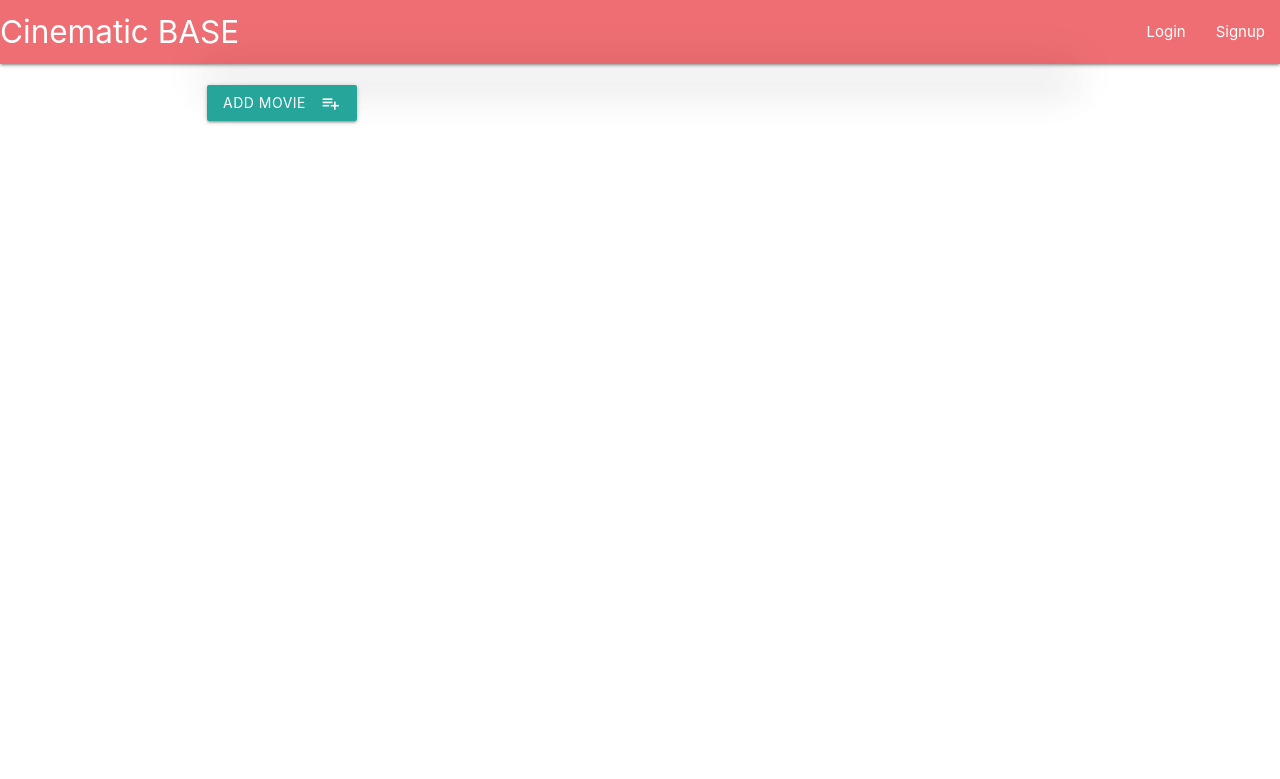
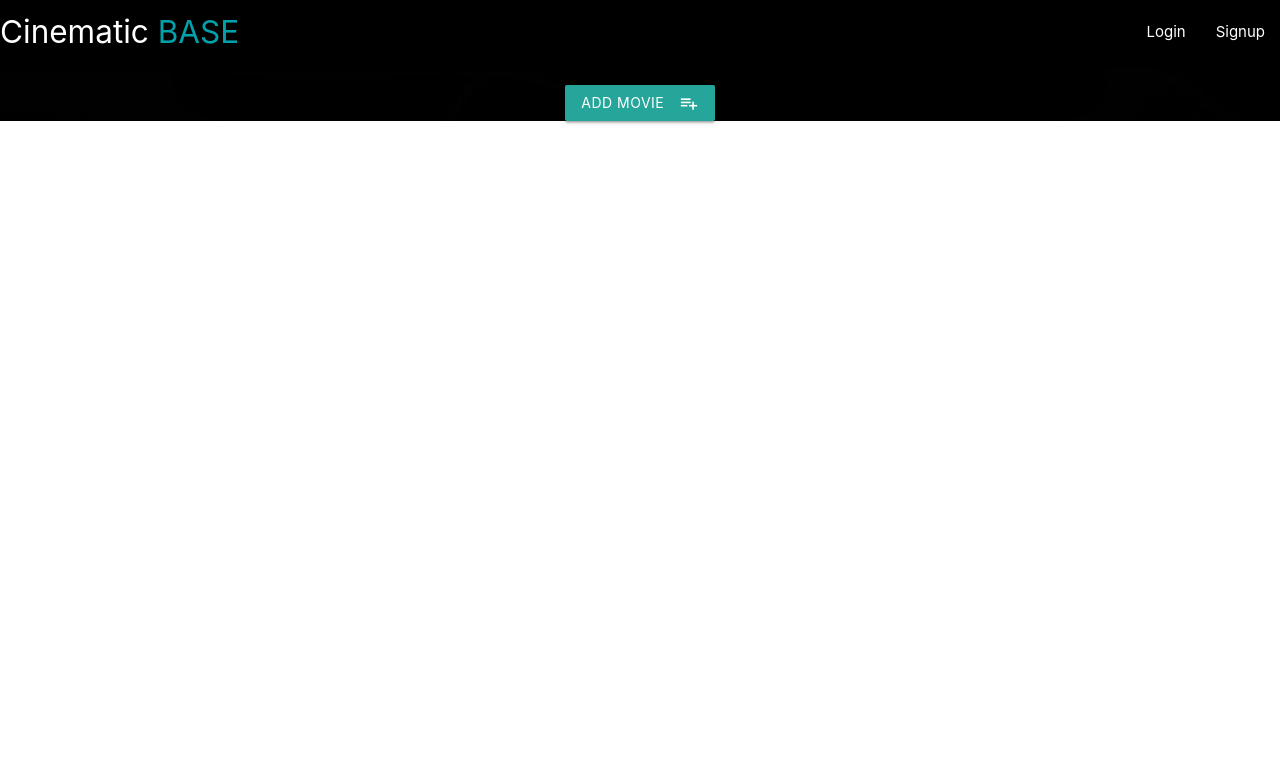
Before and after one commit to Liam-gosnell/Milestone_three, a Flask app: page / in a window 1280 px wide. Shown: the top 779 px of the page. Run offline with Flask 2, Linux system fonts and the light colour scheme; data that the repository does not hold is empty; some libraries are stand-ins or nearby versions.

Commit message:
addition of images for page backgrounds, movie trailers added

```diff
--- a/static/css/styles.css
+++ b/static/css/styles.css
@@ -1,6 +1,32 @@
+body{
+
+}
+
+.bg-index{
+   background: url('../images/wave1.jpeg') no-repeat center center fixed ;
+  -webkit-background-size: cover;
+  -moz-background-size: cover;
+  -o-background-size: cover;
+  background-size: cover;
+}
+
+.bg-view{
+background: url('../images/.jpeg') no-repeat center center fixed;
+  -webkit-background-size: cover;
+  -moz-background-size: cover;
+  -o-background-size: cover;
+  background-size: cover;
+}
 
 
 
+.nav-color{
+    background: #024249;
+}
+
+.base{
+    color: #00a1ab;
+}
 
 .wrapper {
   display: grid;
--- a/templates/addmovie.html
+++ b/templates/addmovie.html
@@ -90,7 +90,7 @@
        </div>
     </form>
 
-    <div class="row center-align">
+    <div class="row ">
        <div class="col s12">
        <a href="{{ url_for('index') }}">
          <button class="btn waves-effect waves-light ">Back to Home
--- a/templates/base.html
+++ b/templates/base.html
@@ -12,12 +12,12 @@
   </head>
 
  <body>
-
+  <div class="navbar-fixed">
      <nav>
-    <div class="nav-wrapper ">
+    <div class="nav-wrapper navbar-fixed-top  nav-color black">
       <a href="{{ url_for('index') }}" class="brand-logo">
       <span class="Cinematic">Cinematic</span>
-      <span>BASE</span>
+      <span class="base">BASE</span>
       </a>
       <a href="#" data-target="mobile-demo" class="sidenav-trigger"><i class="material-icons">menu</i></a>
       <ul class="right hide-on-med-and-down">
@@ -26,6 +26,7 @@
       </ul>
     </div>
   </nav>
+  </div>
 
   <ul class="sidenav" id="mobile-demo">
 
--- a/templates/index.html
+++ b/templates/index.html
@@ -9,7 +9,7 @@
 
  </section>
 
-<section>
+ <section class="bg-index">
  <div class="container">
   <div class="row">
     <div class="col s12 z-depth-5">
@@ -26,7 +26,7 @@
           <span class="card-title activator grey-text text-darken-4">
      {{movie.movie_name}}
             <i class="material-icons right">more_vert</i></span>
-          <p><a href="{{ url_for('view_movie',movie_id=movie._id) }}">Read More</a></p>
+          <p><a href="{{ url_for('view_movie',movie_id=movie._id) }}">Info & Trailer</a></p>
          </div>
          <div class="card-reveal">
           <span class="card-title grey-text text-darken-4">
@@ -45,14 +45,15 @@
  </div>
 
  <div class="container">
-    <div class="row text-center">
-
+     <div class="row text-center align-center">
+      <div class="col-12">
         <a href="{{ url_for('add_movie') }}">
         <button class="btn waves-effect waves-light " type="submit" name="action">Add movie
            <i class="material-icons right">playlist_add</i>
          </button>
         </a>
        </div>
+       </div>
  </div>
  </section>
 {% endblock %}
```
Also changed, not shown: templates/viewmovie.html (+24 -9 lines), static/images/camera-bg.jpeg (added), static/images/code.jpeg (added), static/images/color-bg.jpeg (added), static/images/colour2.jpeg (added), static/images/graffiti.jpeg (added), static/images/neon.jpeg (added), static/images/plain.jpeg (added), static/images/popcorn.jpeg (deleted), static/images/seats.jpeg (added), static/images/times-square.jpeg (added), static/images/wave.jpeg (added), static/images/wave1.jpeg (added).
